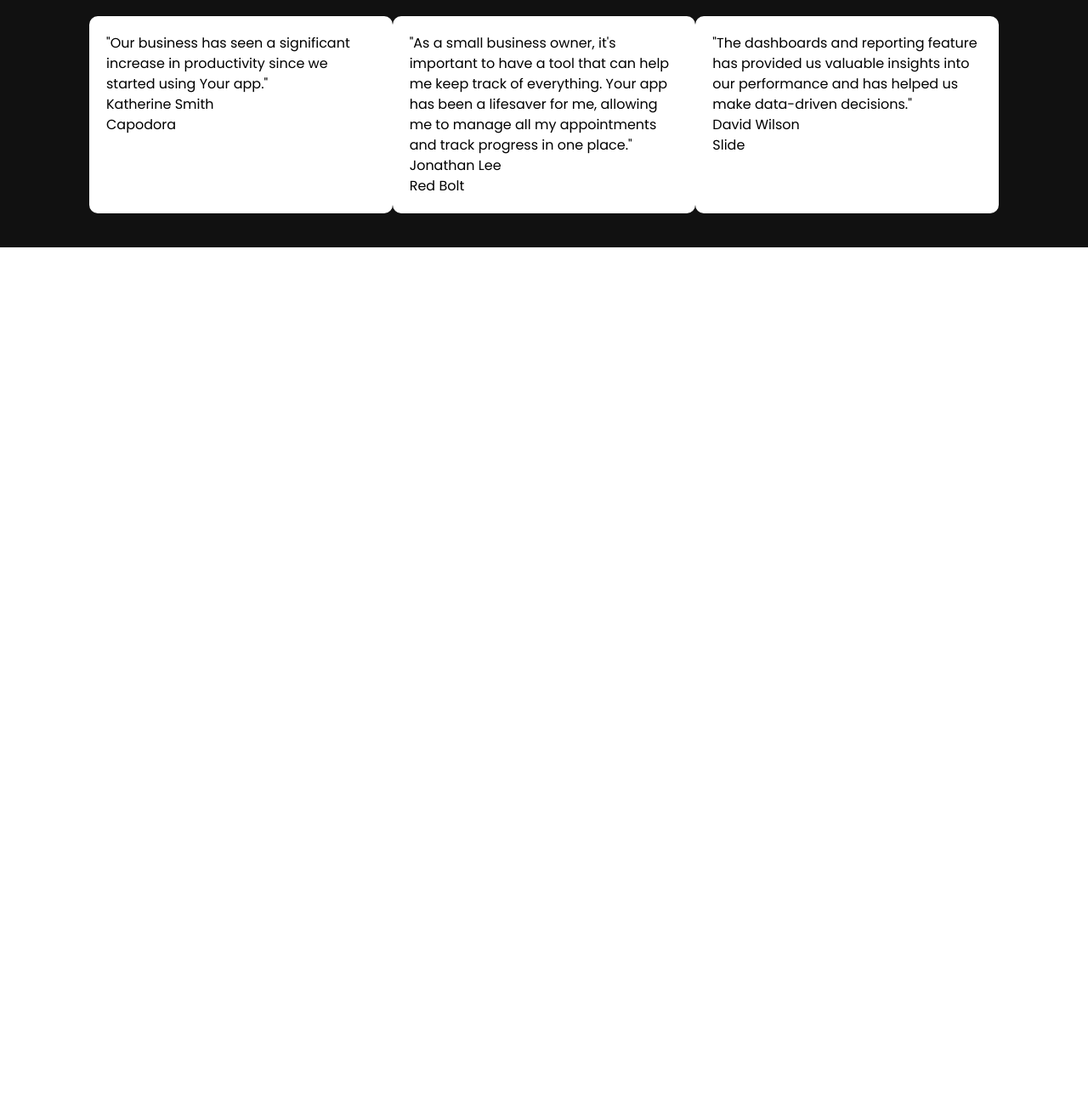
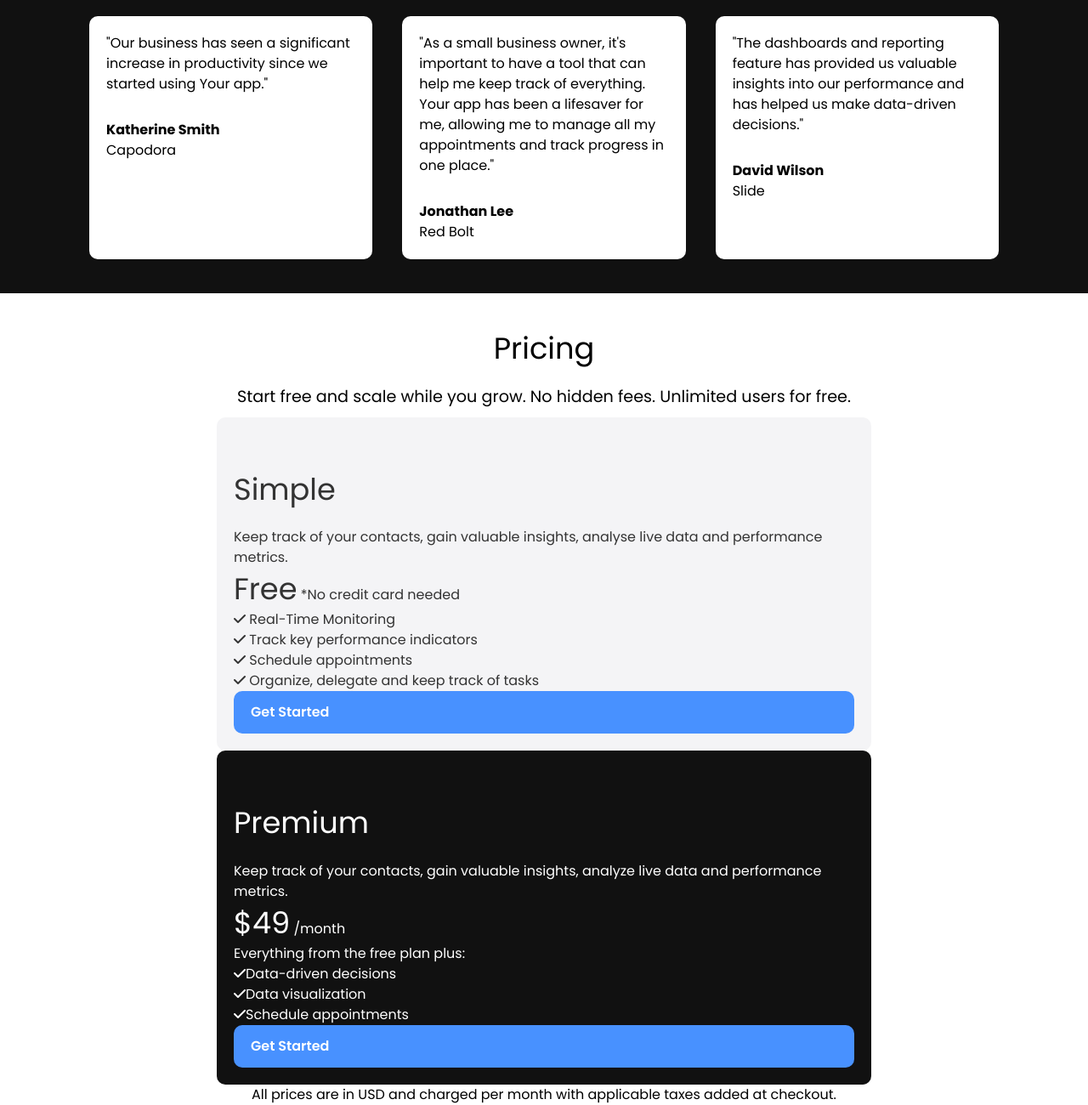
Before and after one commit to jaaska-dev/html-css-startup-template, a plain HTML site: page index.html in a window 1280 px wide. Shown: the part 1707-3007 px from the top of the page at 85% size. Before the commit the page ends 1998 px from the top, so only its background shows below. Drawn offline with Linux system fonts and the light colour scheme.

Commit message:
Pricing section added & structured.

```diff
--- a/css/style.css
+++ b/css/style.css
@@ -117,9 +117,15 @@ img {
   margin-bottom: 40px;
 }
 
+.testimonials .card p:nth-child(2) {
+  margin-top: 30px;
+  font-weight: bold;
+}
+
 .testimonials-grid {
   display: grid;
   grid-template-columns: repeat(3, 1fr);
+  gap: 35px;
 }
 
 
@@ -136,6 +142,15 @@ img {
   max-width: 800px;
   margin: 0 auto;
   padding: 0 15px;
+}
+
+/* Card */
+
+.card {
+  background: #fff;
+  color: #000;
+  border-radius: 10px;
+  padding: 20px;
 }
 
 /* Buttons */
@@ -234,12 +249,3 @@ img {
   background: black;
   color: #fff;
 }
-
-/* Card */
-
-.card {
-  background: #fff;
-  color: #000;
-  border-radius: 10px;
-  padding: 20px;
-}
--- a/index.html
+++ b/index.html
@@ -124,6 +124,73 @@
         </div>
       </div>
     </section>
+
+    <!-- Pricing -->
+    <section class="pricing">
+      <div class="container-sm">
+        <h3 class="pricing-heading text-xl text-center">Pricing</h3>
+        <p class="pricing-subheading text-md text-center">
+          Start free and scale while you grow. No hidden fees. Unlimited users
+          for free.
+        </p>
+        <div class="pricing-grid">
+          <!-- Pricing Card 1 -->
+          <div class="card bg-light">
+            <div class="pricing-card-header">
+              <h4 class="pricing-heading text-xl">Simple</h4>
+              <p class="pricing-card-subheading">
+                Keep track of your contacts, gain valuable insights, analyse
+                live data and performance metrics.
+              </p>
+              <p class="pricing-card-price">
+                <span class="text-xl">Free</span>
+                *No credit card needed
+              </p>
+            </div>
+            <div class="pricing-card-body">
+              <ul>
+                <li><i class="fas fa-check"></i> Real-Time Monitoring</li>
+                <li>
+                  <i class="fas fa-check"></i> Track key performance indicators
+                </li>
+                <li><i class="fas fa-check"></i> Schedule appointments</li>
+                <li>
+                  <i class="fas fa-check"></i> Organize, delegate and keep track
+                  of tasks
+                </li>
+              </ul>
+              <a href="#" class="btn btn-primary btn-block">Get Started</a>
+            </div>
+          </div>
+          <!-- Second Card -->
+          <div class="card bg-dark">
+            <div class="pricing-card-header">
+              <h4 class="pricing-card-heading text-xl">Premium</h4>
+              <p class="pricing-card-subheading">
+                Keep track of your contacts, gain valuable insights, analyze
+                live data and performance metrics.
+              </p>
+              <p class="pricing-card-price">
+                <span class="text-xl">$49</span> /month
+              </p>
+            </div>
+            <div class="pricing-card-body">
+              <p>Everything from the free plan plus:</p>
+              <ul>
+                <li><i class="fas fa-check"></i>Data-driven decisions</li>
+                <li><i class="fas fa-check"></i>Data visualization</li>
+                <li><i class="fas fa-check"></i>Schedule appointments</li>
+              </ul>
+              <a href="#" class="btn btn-primary btn-block">Get Started</a>
+            </div>
+          </div>
+        </div>
+        <p class="pricing-footer text-center">
+          All prices are in USD and charged per month with applicable taxes
+          added at checkout.
+        </p>
+      </div>
+    </section>
     <script src="js/main.js"></script>
   </body>
 </html>
```
